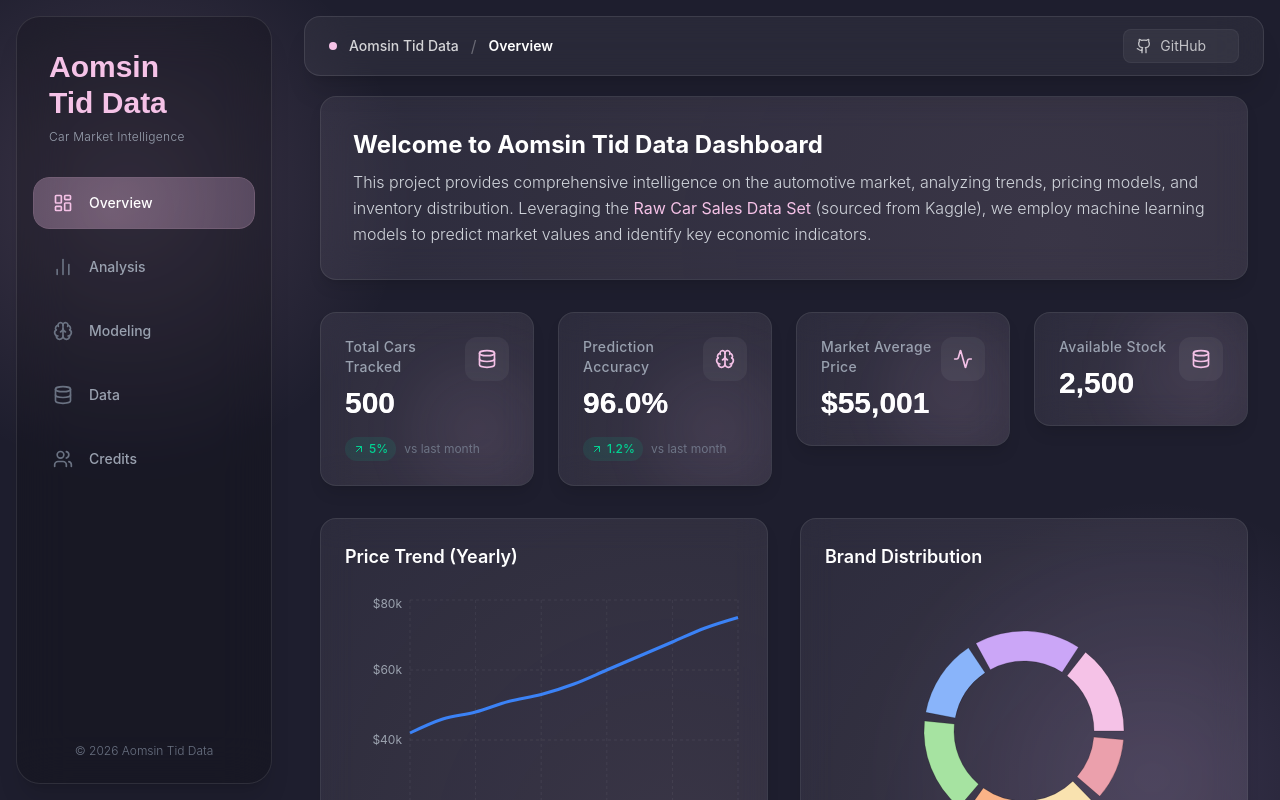
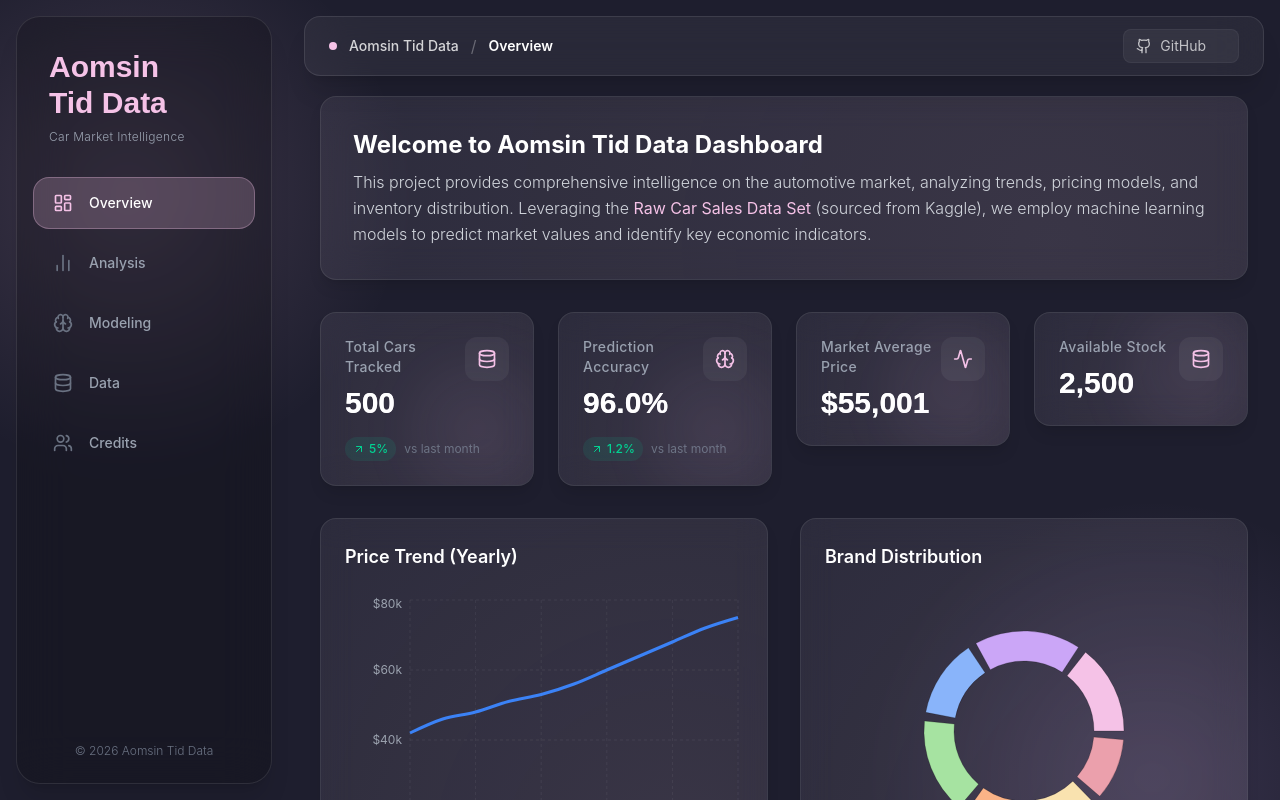
Before and after one commit to champyod/Aomsin-Tid-Data, a Next.js app in the folder dashboard/: page / in a window 1280 px wide. Shown: the top 800 px of the page. Built offline with nearby package versions, Linux system fonts and the light colour scheme.

Commit message:
refactor(sidebar): simplify active indicator to single moving div with spring animation

```diff
--- a/dashboard/src/components/Sidebar.tsx
+++ b/dashboard/src/components/Sidebar.tsx
@@ -16,7 +16,7 @@ const navItems = [
   { label: "Overview", icon: LayoutDashboard, href: "/" },
   { label: "Analysis", icon: BarChart2, href: "/analysis" },
   { label: "Modeling", icon: Brain, href: "/modeling" },
-    { label: "Data", icon: Database, href: "/data" },
+  { label: "Data", icon: Database, href: "/data" },
   { label: "Credits", icon: Users, href: "/credits" },
 ];
 
@@ -24,7 +24,7 @@ export function Sidebar() {
   const pathname = usePathname();
 
   return (
-    <aside className="fixed inset-y-0 left-0 z-50 w-64 hidden lg:block transform transition-transform duration-300 ease-in-out bg-black/20 backdrop-blur-xl border border-white/10 shadow-xl m-4 rounded-3xl">
+    <aside className="fixed inset-y-0 left-0 z-50 w-64 hidden lg:block bg-black/20 backdrop-blur-xl border border-white/10 shadow-xl m-4 rounded-3xl">
       <div className="flex flex-col h-full">
         <div className="p-8">
           <h1 className="text-3xl font-bold bg-clip-text text-transparent bg-gradient-to-r from-primary to-accent font-display">
@@ -33,7 +33,7 @@ export function Sidebar() {
           <p className="text-xs text-gray-400 mt-2 font-light tracking-wide">Car Market Intelligence</p>
         </div>
 
-        <nav className="flex-1 px-4 space-y-3">
+        <nav className="flex-1 px-4 space-y-2">
           {navItems.map((item) => {
             const isActive = pathname === item.href;
             return (
@@ -41,51 +41,29 @@ export function Sidebar() {
                 key={item.href}
                 href={item.href}
                 className={cn(
-                  "flex items-center w-full px-5 py-4 text-sm font-medium rounded-2xl transition-all duration-300 group relative overflow-hidden",
+                  "flex items-center w-full px-5 py-4 text-sm font-medium rounded-2xl relative",
                   isActive
                     ? "text-white"
-                    : "text-gray-400 hover:text-white hover:bg-white/5 hover:translate-x-1"
+                    : "text-gray-400 hover:text-white hover:bg-white/5"
                 )}
               >
+                {/* Single moving indicator with layoutId - moves between items */}
                 {isActive && (
                   <motion.div
-                    layoutId="activeTab"
-                    className="absolute inset-0 bg-primary/20 shadow-lg shadow-primary/20 border border-primary/20 rounded-2xl overflow-hidden"
-                    initial={false}
+                    layoutId="sidebar-active-indicator"
+                    className="absolute inset-0 bg-primary/20 border border-primary/30 rounded-2xl"
+                    style={{ originX: 0.5, originY: 0.5 }}
                     transition={{
                       type: "spring",
-                      stiffness: 400,
+                      stiffness: 350,
                       damping: 30,
-                      mass: 0.8
                     }}
-                  >
-                    {/* Internal Liquid Flow */}
-                    <motion.div
-                      className="absolute -inset-[100%] opacity-30"
-                      style={{
-                        background: "radial-gradient(circle, rgba(245,194,231,0.6) 0%, rgba(203,166,247,0.2) 50%, transparent 80%)",
-                      }}
-                      animate={{
-                        transform: [
-                          "translate(0%, 0%) scale(1)",
-                          "translate(10%, -10%) scale(1.2)",
-                          "translate(-5%, 5%) scale(0.9)",
-                          "translate(0%, 0%) scale(1)",
-                        ],
-                      }}
-                      transition={{
-                        duration: 8,
-                        repeat: Infinity,
-                        repeatType: "reverse",
-                        ease: "easeInOut",
-                      }}
-                    />
-                  </motion.div>
+                  />
                 )}
                 <item.icon
                   className={cn(
-                    "w-5 h-5 mr-4 transition-colors duration-300 relative z-10",
-                    isActive ? "text-primary" : "text-gray-500 group-hover:text-gray-300"
+                    "w-5 h-5 mr-4 relative z-10",
+                    isActive ? "text-primary" : "text-gray-500"
                   )}
                 />
                 <span className="relative z-10">{item.label}</span>
```
